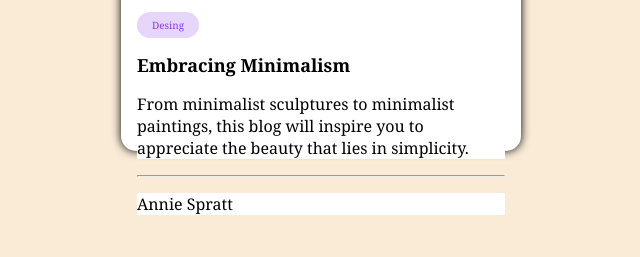
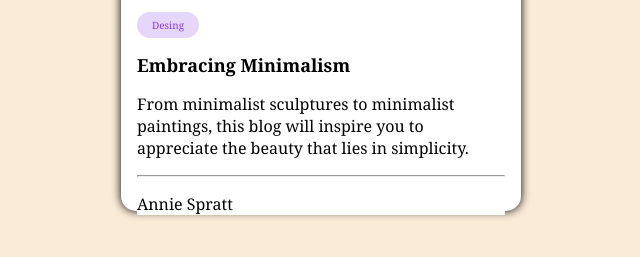
Before and after one commit to kevinjrojo/Tarjeta, a plain HTML site: page index.html in a window 1280 px wide. Shown: the part 315-572 px from the top of the page, without its empty margins (319-959 px from the left). Drawn offline with Linux system fonts and the light colour scheme.

Commit message:
Tarjeta a medidas

```diff
--- a/main.css
+++ b/main.css
@@ -12,7 +12,7 @@
   margin-top: 136px;
   padding: 16px;
   width: 368px;
-  height: 290px;
+  height: 350px;
   box-shadow: 0px 0px 10px 0px;
 
   border-radius: 15px;
```
